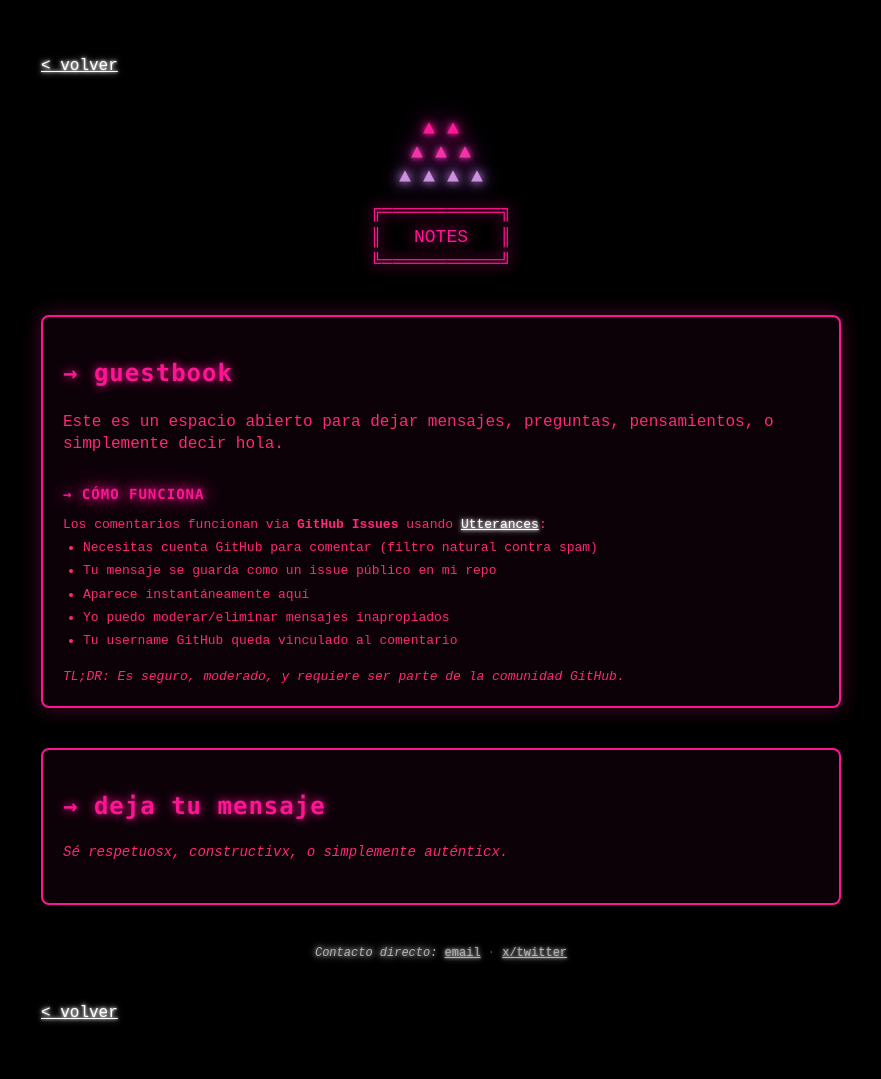
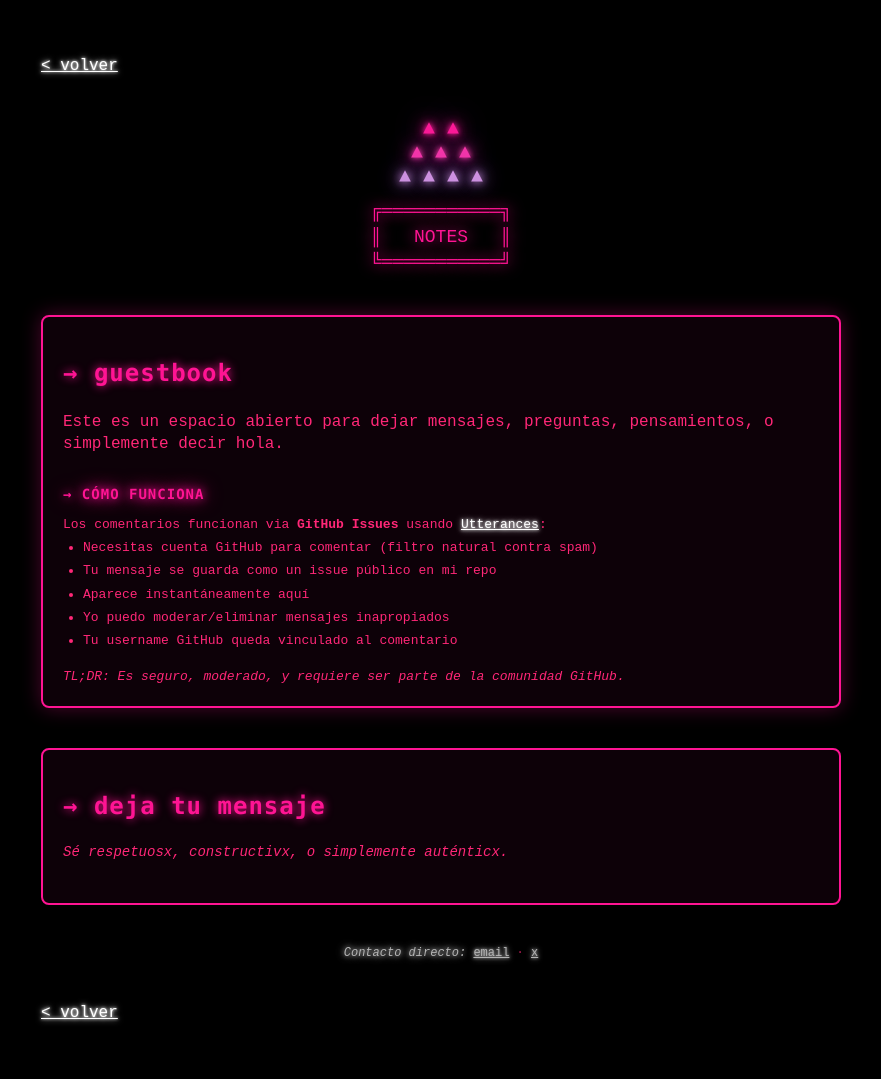
Before and after one commit to medusahra/medusahra.github.io, a Jekyll site: the page built from notes.md, in a window 1280 px wide. Shown: the whole page, without its empty margins (199-1080 px from the left). Built offline with Jekyll 4.4.1, drawn with Linux system fonts in a browser that asks for light colours; comment, search, counter and statistics services are not loaded.

Commit message:
Update notes.md

```diff
--- a/notes.md
+++ b/notes.md
@@ -141,7 +141,7 @@ title: "notes"
   <p>
     <em>Contacto directo:</em>
     <a href="mailto:blackobjkt@protonmail.com" style="color: #ff1493;">email</a> ·
-    <a href="https://x.com/medusahra" style="color: #ff1493;">x/twitter</a>
+    <a href="https://x.com/medusahra" style="color: #ff1493;">x</a>
   </p>
 </div>
 <div style="margin: 40px 0;"></div>
```
